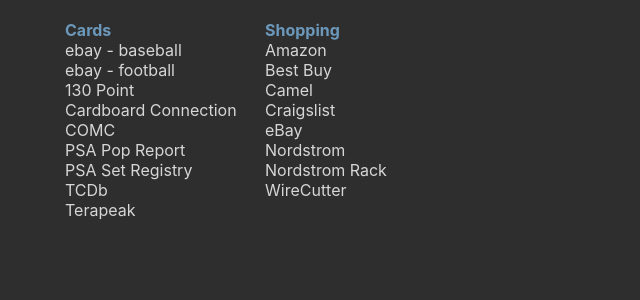
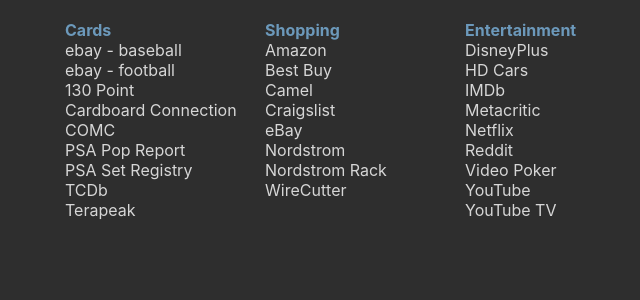
Before and after one commit to jimg72/jimg72.github.io, a Jekyll site: the page built from start.html, in a window 1280 px wide. Shown: the top 300 px of the page, without its empty margins (63-703 px from the left). Built offline with Jekyll 4.4.1, drawn with Linux system fonts in a browser that asks for light colours.

Commit message:
Update bookmarks.yml

```diff
--- a/_data/bookmarks.yml
+++ b/_data/bookmarks.yml
@@ -42,3 +42,24 @@
       link_url: https://www.nordstromrack.com
     - link_name: WireCutter
       link_url: https://thewirecutter.com
+
+- category: Entertainment
+  links:
+    - link_name: DisneyPlus
+      link_url: https://www.disneyplus.com
+    - link_name: HD Cars
+      link_url: https://www.hdcarwallpapers.com
+    - link_name: IMDb
+      link_url: https://www.imdb.com
+    - link_name: Metacritic
+      link_url: https://www.metacritic.com
+    - link_name: Netflix
+      link_url: https://www.netflix.com
+    - link_name: Reddit
+      link_url: https://reddit.com
+    - link_name: Video Poker
+      link_url: https://wizardofodds.com/play/video-poker/multi-hand/
+    - link_name: YouTube
+      link_url: https://www.youtube.com
+    - link_name: YouTube TV
+      link_url: https://tv.youtube.com
```
